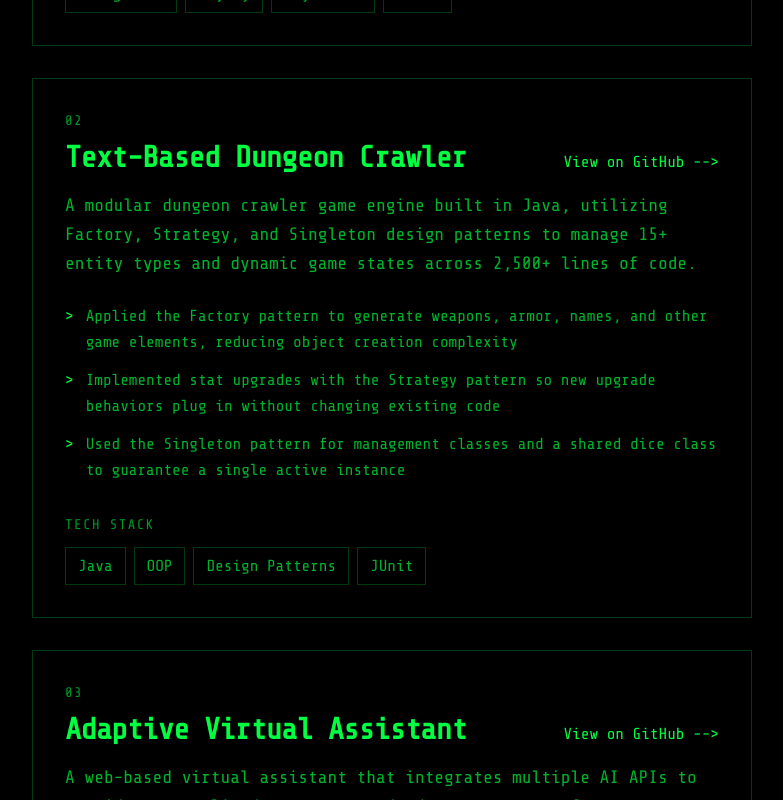
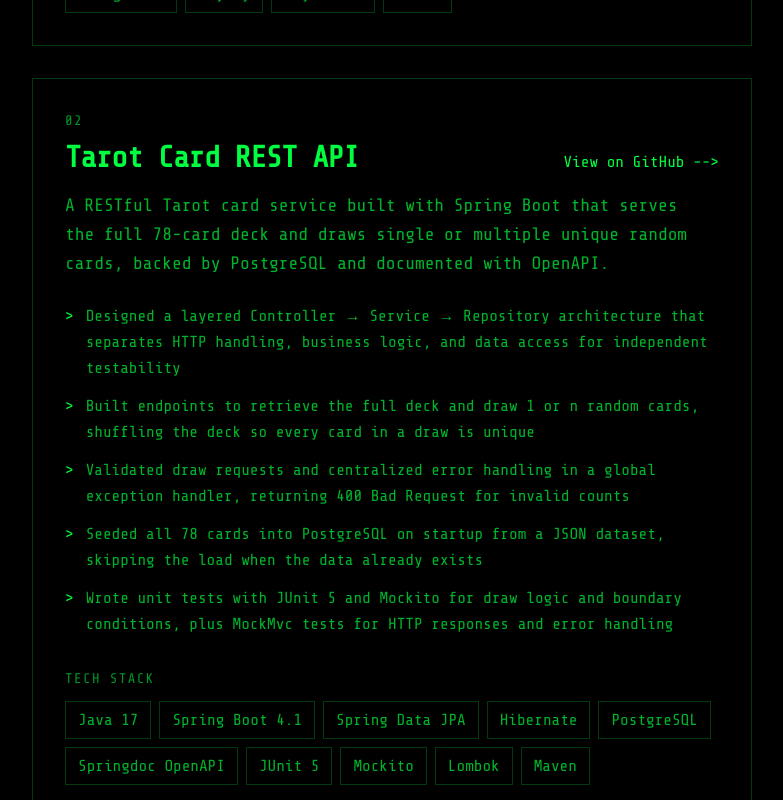
Before and after one commit to mahicks5/my-portfolio, a Next.js app: page /projects in a window 1280 px wide. Shown: the part 1460-2260 px from the top of the page, without its empty margins (248-1031 px from the left). Built offline with nearby package versions, Linux system fonts and the light colour scheme.

Commit message:
Add Tarot API project and expand skills

```diff
--- a/src/app/page.tsx
+++ b/src/app/page.tsx
@@ -1,10 +1,11 @@
 import Link from "next/link";
 
 const LANGUAGES = ['Java', 'Python', 'TypeScript', 'JavaScript', 'SQL', 'HTML', 'CSS'];
-const BACKEND = ['Spring Boot', 'Spring Data JPA', 'Hibernate', 'Spring Scheduler', 'REST API Design', 'Flask', 'Maven'];
+const BACKEND = ['Spring Boot', 'Spring Data JPA', 'Hibernate', 'Spring Scheduler', 'REST API Design', 'Springdoc OpenAPI', 'Lombok', 'Flask', 'Maven'];
 const FRONTEND = ['React', 'Next.js', 'Tailwind CSS', 'Thymeleaf', 'Responsive Design'];
 const DATABASES = ['PostgreSQL', 'Relational Data Modeling', 'Flyway Migrations'];
-const DEVOPS_TOOLS = ['Git', 'GitHub', 'Docker', 'Linux', 'AWS', 'CI/CD', 'Vercel', 'JUnit'];
+const TESTING = ['JUnit 5', 'Mockito', 'MockMvc'];
+const DEVOPS_TOOLS = ['Git', 'GitHub', 'Docker', 'Linux', 'AWS', 'CI/CD', 'Vercel'];
 const AI_LLM_INTEGRATION = ['Claude', 'GitHub Copilot', 'LLM API Integration', 'Prompt Engineering'];
 const COMPUTER_SCIENCE = [
   'Object-Oriented Design',
@@ -23,6 +24,7 @@ const SKILL_GROUPS = [
   { label: 'Backend', items: BACKEND },
   { label: 'Frontend', items: FRONTEND },
   { label: 'Databases', items: DATABASES },
+  { label: 'Testing', items: TESTING },
   { label: 'DevOps & Tools', items: DEVOPS_TOOLS },
   { label: 'AI & LLM Integration', items: AI_LLM_INTEGRATION },
   { label: 'Computer Science', items: COMPUTER_SCIENCE },
--- a/src/app/projects/page.tsx
+++ b/src/app/projects/page.tsx
@@ -10,6 +10,19 @@ const projects = [
             "Designed a relational data model with Spring Data JPA/Hibernate and managed schema evolution using Flyway database migrations",
             "Containerized the development database using Docker for a reproducible local environment",
             "Rendered a dynamic web interface with Thymeleaf templating and responsive CSS",
+        ],
+    },
+    {
+        title: "Tarot Card REST API",
+        description: "A RESTful Tarot card service built with Spring Boot that serves the full 78-card deck and draws single or multiple unique random cards, backed by PostgreSQL and documented with OpenAPI.",
+        techStack: ["Java 17", "Spring Boot 4.1", "Spring Data JPA", "Hibernate", "PostgreSQL", "Springdoc OpenAPI", "JUnit 5", "Mockito", "Lombok", "Maven"],
+        github: "https://github.com/mahicks5/tarot_api",
+        highlights: [
+            "Designed a layered Controller → Service → Repository architecture that separates HTTP handling, business logic, and data access for independent testability",
+            "Built endpoints to retrieve the full deck and draw 1 or n random cards, shuffling the deck so every card in a draw is unique",
+            "Validated draw requests and centralized error handling in a global exception handler, returning 400 Bad Request for invalid counts",
+            "Seeded all 78 cards into PostgreSQL on startup from a JSON dataset, skipping the load when the data already exists",
+            "Wrote unit tests with JUnit 5 and Mockito for draw logic and boundary conditions, plus MockMvc tests for HTTP responses and error handling",
         ],
     },
     {
```
